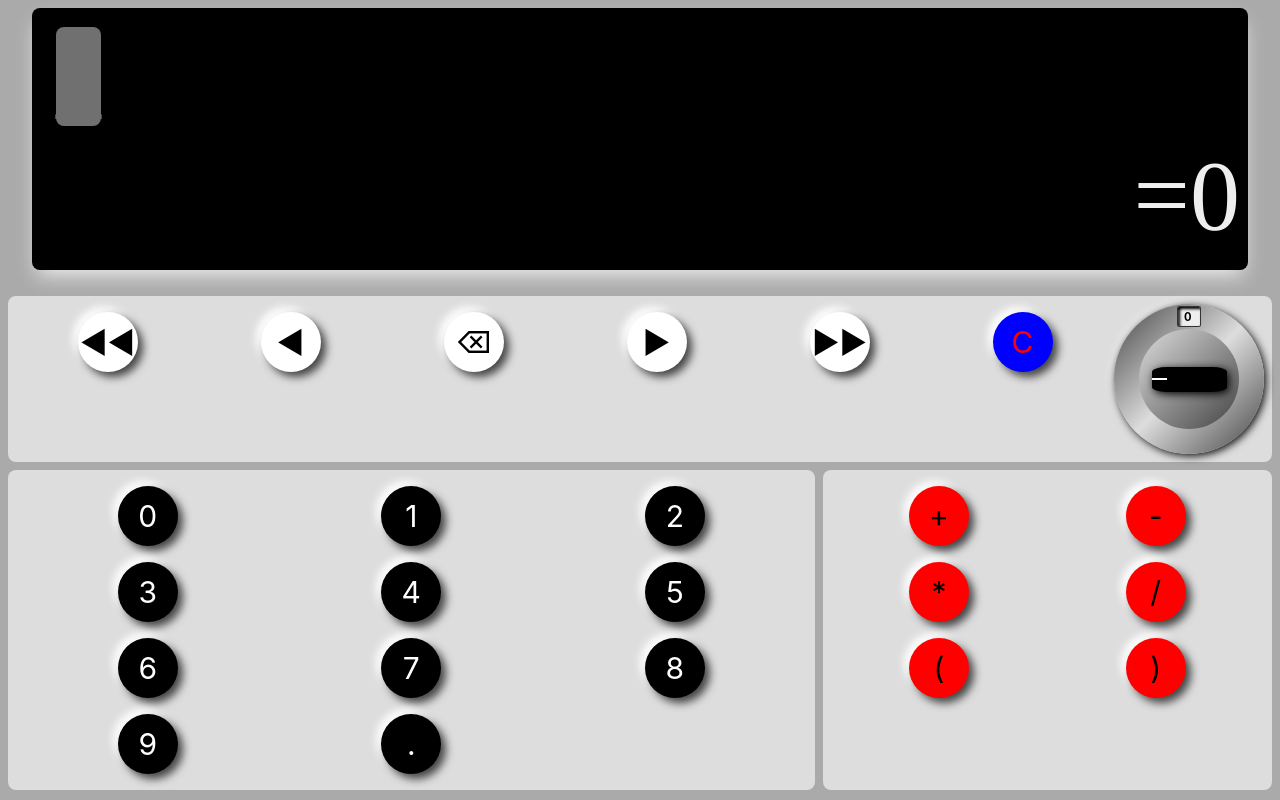
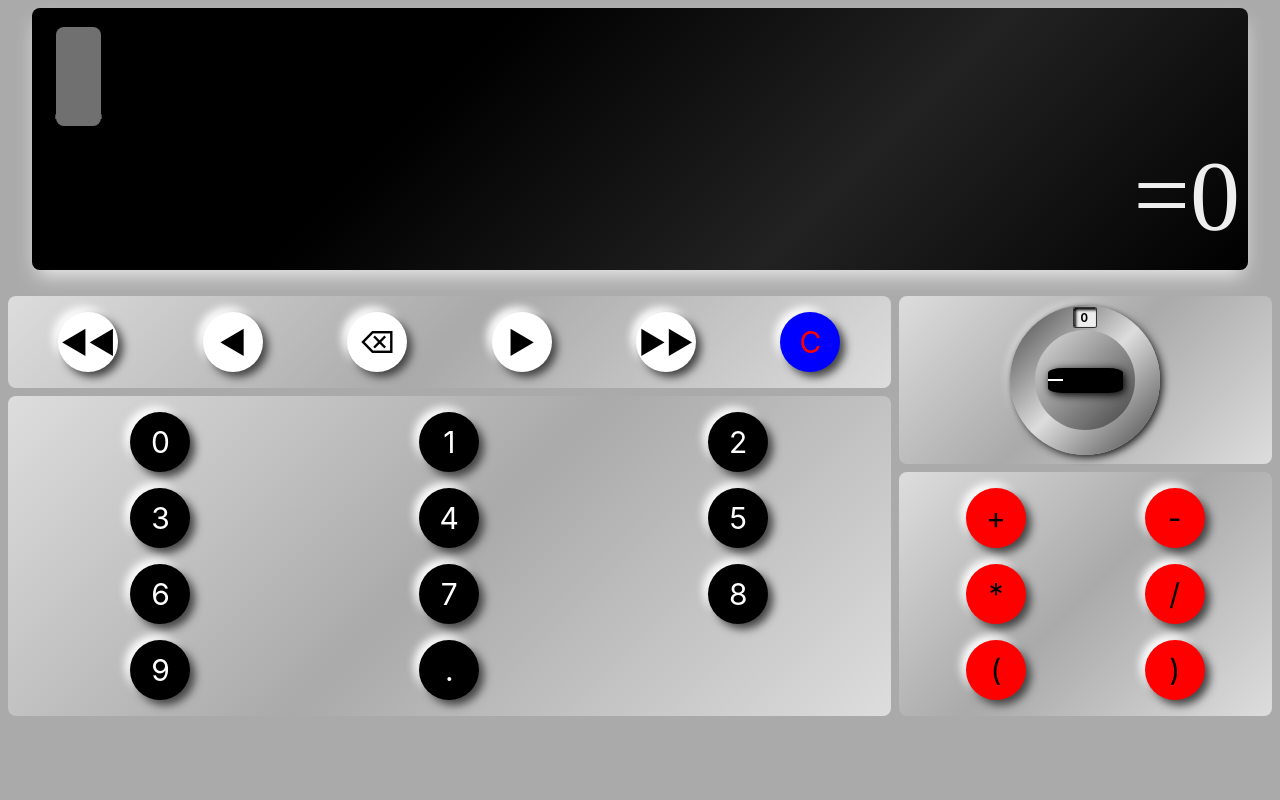
Before and after one commit to voskanvl/calculator, a React (Create React App) app: page / in a window 1280 px wide. Built offline with nearby package versions, Linux system fonts and the light colour scheme; a web font is replaced by a local one.

Commit message:
move switch to separate place

```diff
--- a/src/App.js
+++ b/src/App.js
@@ -50,6 +50,8 @@ const App = () => {
                     {distributeDigitLabels.filter(({ props: { label } }) =>
                         controls.includes(label),
                     )}
+                </div>
+                <div className="switch">
                     <Switcher sw={x => setfixed(x)} />
                 </div>
                 <div className="digits">
@@ -69,5 +71,5 @@ const App = () => {
 
 export default App;
 
-//TODO: при использовании на мобильном вылезает клавиатура при фокусе на инпуте и закрывает цифры
-//TODO: доделать управляющие сигналы
+//TODO: блокировать селект
+//TODO изменить стили. Гриды исправить что бы выключатель смотрелся лучше. Панель с числовыми кнопками перенести выше
--- a/src/App.scss
+++ b/src/App.scss
@@ -27,7 +27,8 @@ body {
 .container {
     display: grid;
     grid-template-areas:
-        "controls controls controls"
+        "controls controls switch"
+        "digits digits switch"
         "digits digits operators";
     margin-top: 18.5rem;
     margin-left: 0.5rem;
@@ -36,7 +37,7 @@ body {
     & > div {
         flex-wrap: nowrap;
         justify-content: space-between;
-        background-color: #ddd;
+        background: linear-gradient(-45deg, #ddd, #aaa, #ddd);
         padding: 0.5rem;
         align-content: flex-start;
         border-radius: 0.5rem;
@@ -56,13 +57,19 @@ body {
         grid-area: controls;
         display: flex;
     }
+    & > .switch {
+        grid-area: switch;
+        display: flex;
+        justify-content: center;
+        align-items: center;
+    }
 }
 .output {
     font-family: "Digital-7";
     top: 0.5rem;
     width: 95vw;
     box-sizing: border-box;
-    background-color: #000;
+    background: linear-gradient(-45deg, #000, #222, #000, #000);
     padding: 0.5rem;
     position: absolute;
     left: 50%;
@@ -88,7 +95,7 @@ body {
         border: none;
         outline: none;
         box-sizing: border-box;
-        color: #ccc;
+        color: #aca;
         white-space: nowrap;
         background-color: transparent;
     }
```
